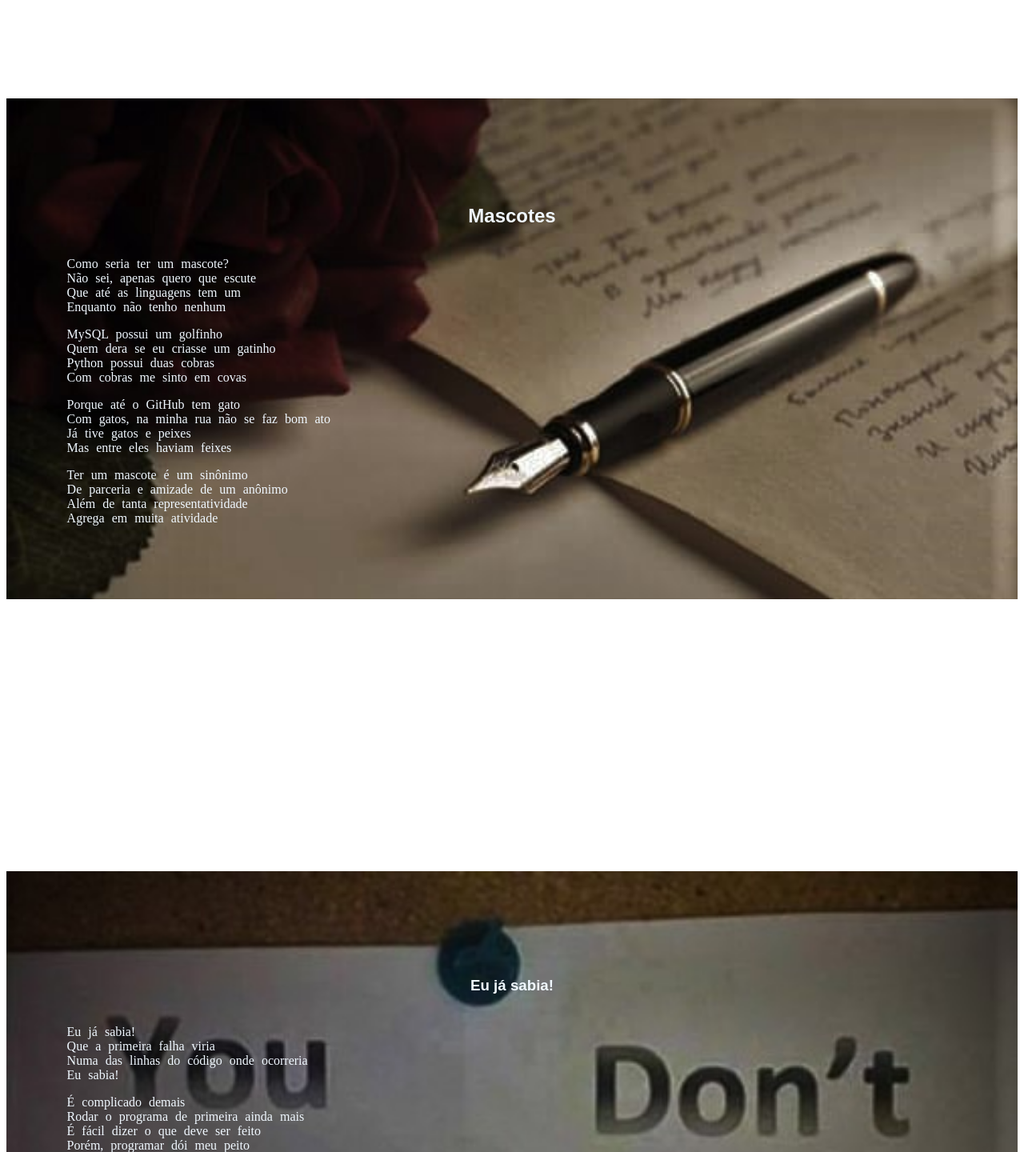
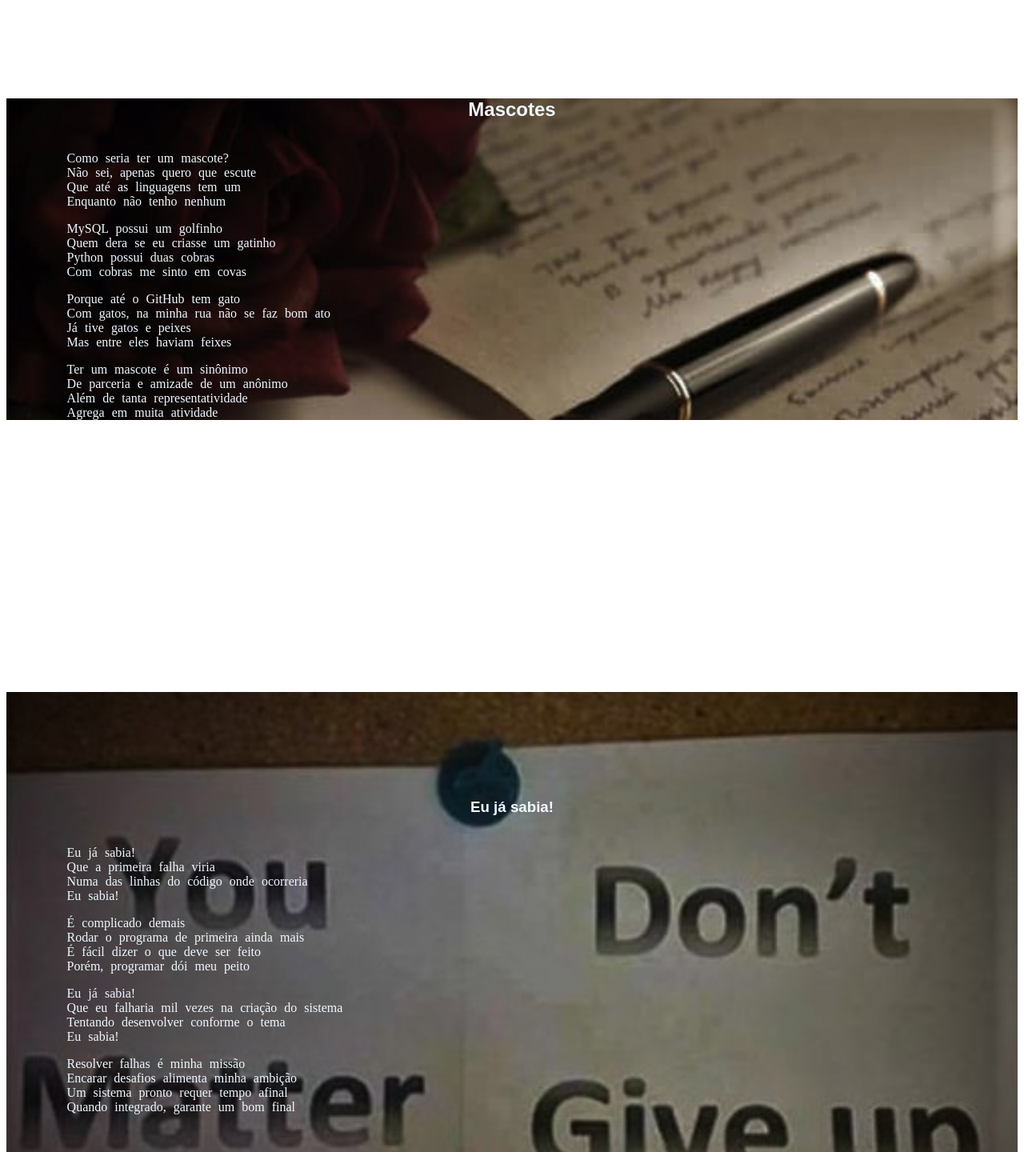
Before and after one commit to GabrielFerreiraTSI/project-dev-poems, a plain HTML site: page index.html in a window 1280 px wide. Shown: the part 1360-2800 px from the top of the page at 80% size. Drawn offline with Linux system fonts and the light colour scheme.

Commit message:
Update index.html and css/style.css

```diff
--- a/css/style.css
+++ b/css/style.css
@@ -34,8 +34,6 @@ div.poesia1 {
 
 div.poesia2 {
     margin-top: 9cm;
-    padding-bottom: 2cm;
-    padding-top: 0.5cm;
     color: aliceblue;
 }
 
--- a/index.html
+++ b/index.html
@@ -12,7 +12,7 @@
     </header>
     <main>
         <section>
-            <div class="poesia1" style="background-image: url(img/poem1.jpg); background-repeat: no-repeat; background-size: 100%;">
+            <div class="poesia1" style="background-image: url(img/poem1.jpg); background-repeat: no-repeat; background-size: cover;">
                 <h1>Ponto e Vírgula ou não Ponto e Vírgula?</h1>
 
                 <p>
@@ -41,7 +41,7 @@
                 </p>
             </div>
 
-            <div class="poesia2" style="background-image: url(img/poem2.jpg); background-repeat: no-repeat; background-size: 100%;">
+            <div class="poesia2" style="background-image: url(img/poem2.jpg); background-repeat: no-repeat; background-size: cover;">
                 <h2>Mascotes</h2>
 
                 <p>
@@ -70,7 +70,7 @@
                 </p>
             </div>
 
-            <div class="poesia3" style="background-image: url(img/poem3.jpg); background-repeat: no-repeat; background-size: 100%;">
+            <div class="poesia3" style="background-image: url(img/poem3.jpg); background-repeat: no-repeat; background-size: cover;">
                 <h3>Eu já sabia!</h3>
 
                 <p>
@@ -99,7 +99,7 @@
                 </p>
             </div>
 
-            <div class="poesia4" style="background-image: url(img/poem4.jpg); background-repeat: no-repeat; background-size: 100%;">
+            <div class="poesia4" style="background-image: url(img/poem4.jpg); background-repeat: no-repeat; background-size: cover;">
                 <h4>Projeto Integrador</h4>
 
                 <p>
```
